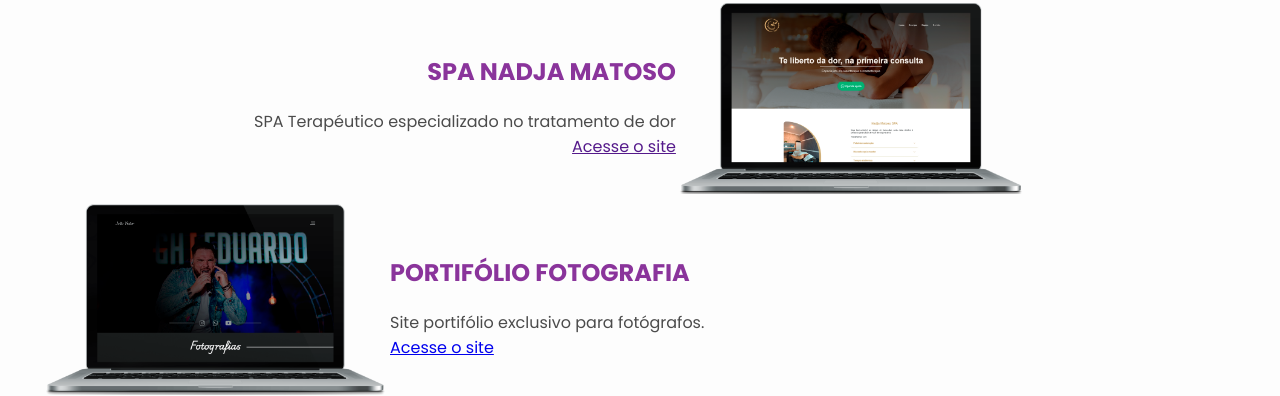
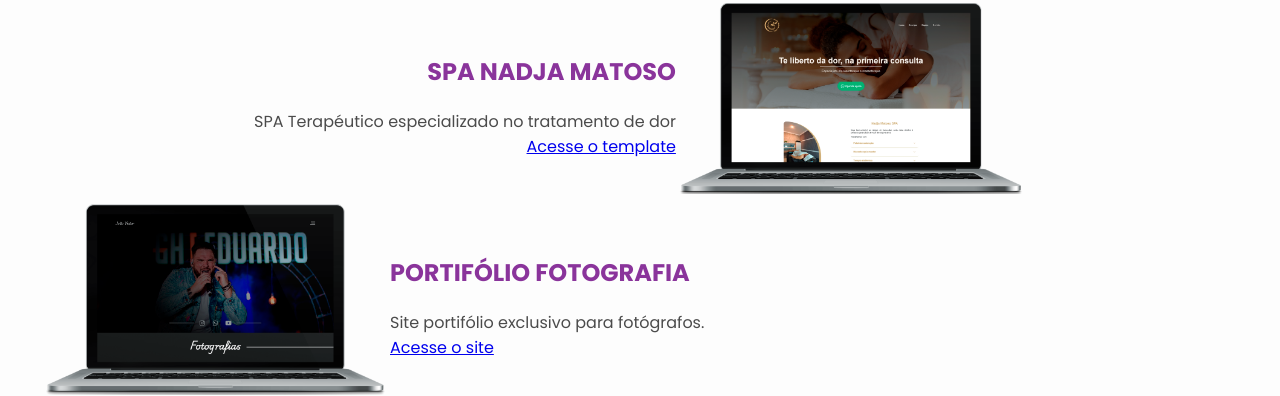
Before and after one commit to drigoosouza/roos, a website with bundled scripts: page index.html in a window 1280 px wide. Shown: the part 1719-2115 px from the top of the page. Built offline with nearby package versions, Linux system fonts and the light colour scheme.

Commit message:
add template nadja-matoso

```diff
--- a/index.html
+++ b/index.html
@@ -134,7 +134,7 @@
           <div class="text-card-portifolio text-card-portifolio-right">
             <h2>SPA Nadja Matoso</h2>
             <p>SPA Terapéutico especializado no tratamento de dor</p>
-            <a href="">Acesse o site</a>
+            <a href="https://imgbox.com/gTHaGjBD" target="_blank">Acesse o template</a>
           </div>
           <img class="img-mockup your-element" src="./assets/img/mockup-site-spa-tela.png" alt="" loading="lazy">
         </div>
```
